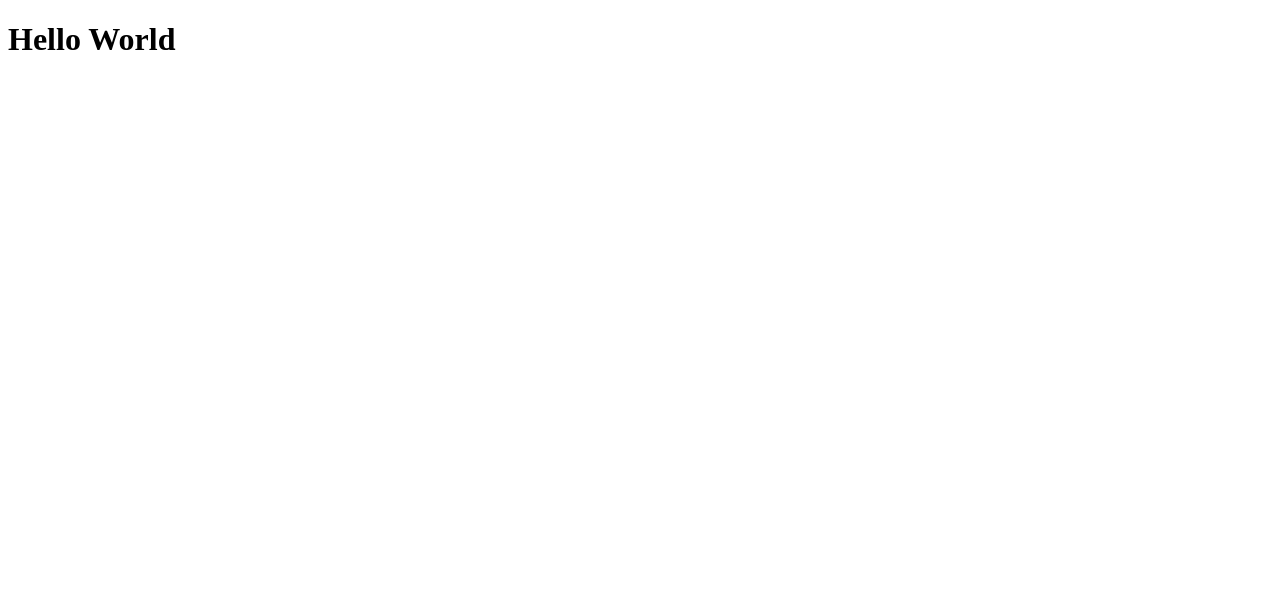
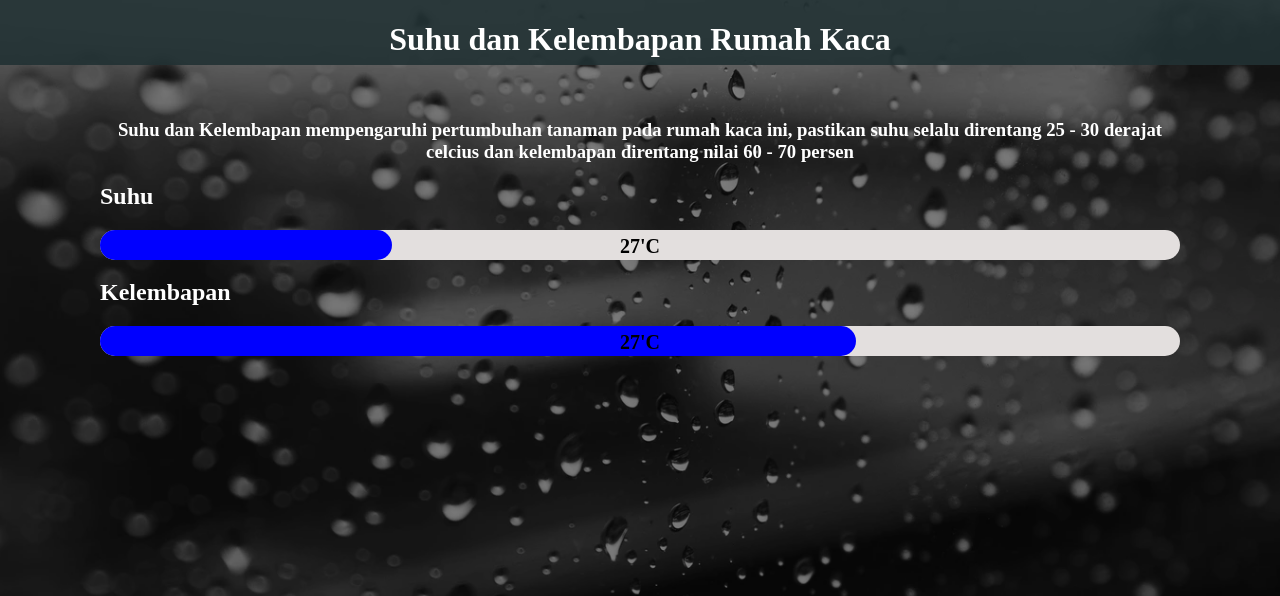
Before and after one commit to baralogi/plant-monitoring-web, a PHP site: page / in a window 1280 px wide. Before the commit the part shown is almost empty. Shown: the top 596 px of the page. Run offline with PHP 8.4, Linux system fonts and the light colour scheme.

Commit message:
progress bar view

```diff
--- a/index.php
+++ b/index.php
@@ -4,8 +4,27 @@
     <meta charset="UTF-8">
     <meta name="viewport" content="width=device-width, initial-scale=1.0">
     <title>Document</title>
+    <link rel="stylesheet" href="stylesheet.css">
 </head>
 <body>
-    <h1>Hello World</h1>
+    <header>
+        <h1>Suhu dan Kelembapan Rumah Kaca</h1>
+    </header>
+
+    <div class="top-wrapper">
+        <h3>Suhu dan Kelembapan mempengaruhi pertumbuhan tanaman pada rumah kaca ini, pastikan suhu selalu direntang 25 - 30 derajat celcius dan kelembapan direntang nilai 60 - 70 persen</h3>
+
+        <h2>Suhu</h2>
+        <div class="progress" data-label="27'C">
+            <span class="value" style="width: 27%;"></span>
+        </div>
+
+        <h2>Kelembapan</h2>
+        <div class="progress" data-label="27'C">
+            <span class="value" style="width: 70%;"></span>
+        </div>
+
+    </div>
+
 </body>
 </html>
--- /dev/null
+++ b/stylesheet.css
@@ -0,0 +1,56 @@
+body{
+    margin: 0;
+    background-image: linear-gradient(rgba(0,0,0,0.5), rgba(0,0,0,0.5)), url(img/photo-1527193874670-bf698eaa3d47.jpg);
+    background-size: 100%;
+}
+
+header{
+    height: 65px;
+    width: 100%;
+    background-color: rgba(34, 49, 52, 0.9);
+    position: fixed;
+    z-index: 10;
+}
+
+header h1{
+    text-align: center;
+    color: white;
+}
+
+.top-wrapper{
+    padding-top: 100px;
+    padding-left: 100px;
+    padding-right: 100px;
+    color: white;
+}
+
+.top-wrapper h3{
+    text-align: center;
+}
+
+.progress{
+    height: 30px;
+    width: 100%;
+    background-color: #e3dfde;
+    border-radius: 33px;
+    position: relative;
+    color: black;
+}
+
+.value{
+    background-color: blue;
+    display: inline-block;
+    height: 100%;
+    border-radius: 33px;
+}
+
+.progress::before{
+    content: attr(data-label);
+    font-size: 20px;
+    font-weight: bold;
+    position: absolute;
+    text-align: center;
+    left: 0;
+    right: 0;
+    top: 5px;
+}
```
Also changed, not shown: img/photo-1527193874670-bf698eaa3d47.jpg (added).
